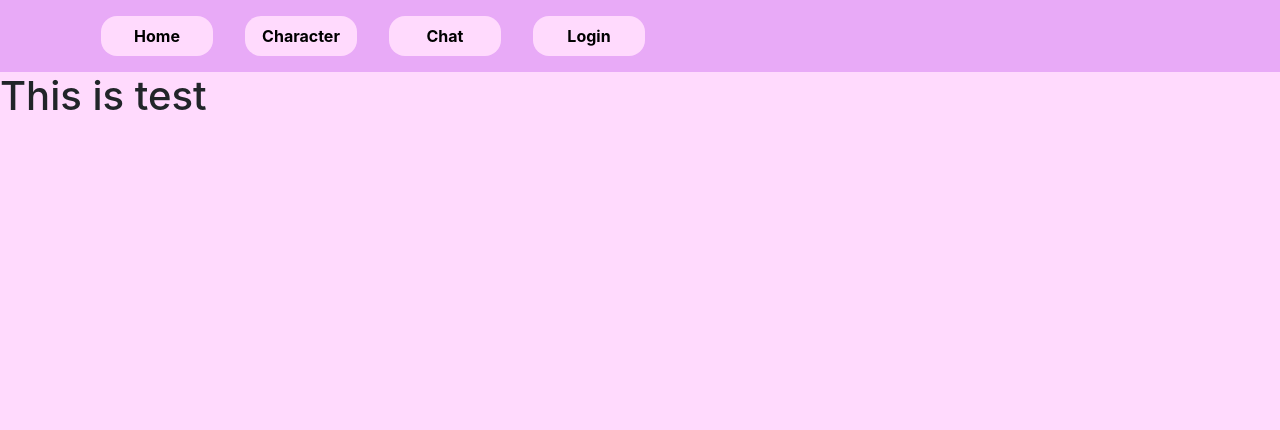
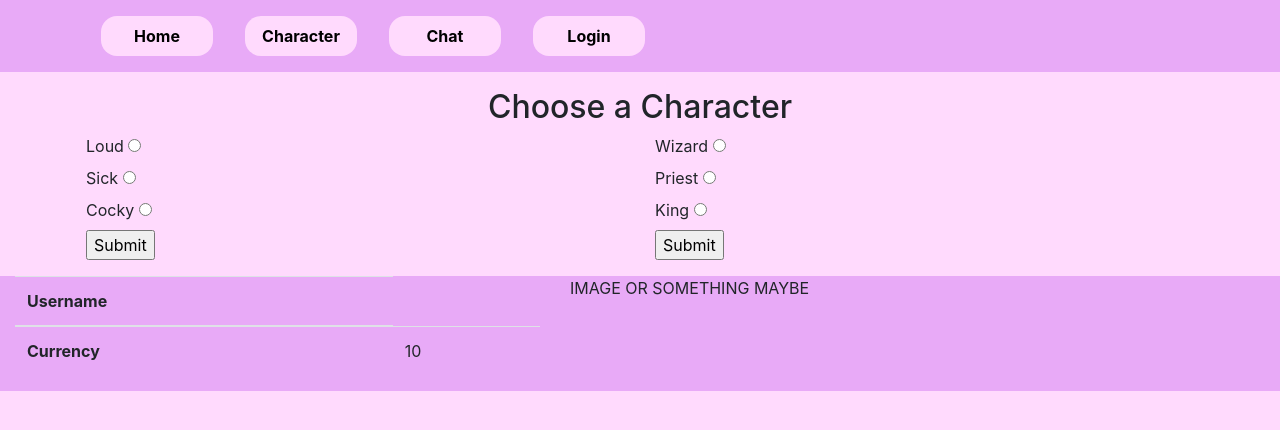
Before and after one commit to tanandpasty/CSCI-4710-WebApplications, a Flask app: page /character in a window 1280 px wide. Shown: the top 430 px of the page. Run offline with Flask 2, Linux system fonts and the light colour scheme.

Commit message:
Adds some forms on Character page

```diff
--- a/Final-Project/website/templates/character.html
+++ b/Final-Project/website/templates/character.html
@@ -2,5 +2,62 @@
 {% block title %}Character{% endblock %}
 
 {% block content %}
-<h1>This is test</h1>
+
+<!-- Forms to select role -->
+<section>
+    <div class="container p-3">
+        <h2 class="text-center">Choose a Character</h2>
+        <div class="row">
+            <form action="/not-setup-yet" method="POST" class="col" >
+                <label for="adj-loud">Loud</label>
+                <input type="radio" name="adj-radio" id="adj-loud" value="loud">
+                <br />
+                <label for="adj-sick">Sick</label>
+                <input type="radio" name="adj-radio" id="adj-sick" value="sick">
+                <br />
+                <label for="adj-cocky">Cocky</label>
+                <input type="radio" name="adj-radio" id="adj-cocky" value="cocky">
+                <br />
+                <input type="submit" value="Submit">
+            </form>
+            <br />
+            <form action="/not-setup-yet" method="POST" class="col">
+                <label for="role-wizard">Wizard</label>
+                <input type="radio" name="role-radio" id="role-wizard" value="wizard">
+                <br />
+                <label for="role-priest">Priest</label>
+                <input type="radio" name="role-radio" id="role-priest" value="priest">
+                <br />
+                <label for="role-king">King</label>
+                <input type="radio" name="role-radio" id="role-king" value="king">
+                <br />
+                <input type="submit" value="Submit">
+            </form>
+        </div>
+    </div>
+</section>
+
+<section class="bg-color1">
+    <div class="row container">
+        <div class="col">
+            <table class="table">
+                <thead>
+                  <tr>
+                    <th scope="col">Username</th>
+                  </tr>
+                </thead>
+                <tbody>
+                  <tr>
+                    <th scope="row">Currency</th>
+                    <td>10</td>
+                  </tr>
+                </tbody>
+              </table>
+        </div>
+        <div class="col">
+            <p>IMAGE OR SOMETHING MAYBE</p>
+        </div>
+    </div>
+</section>
+
 {% endblock %}
```
